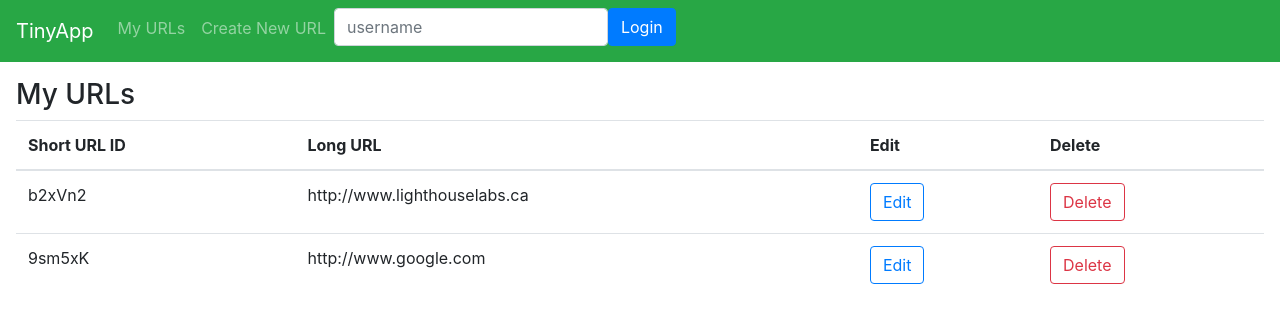
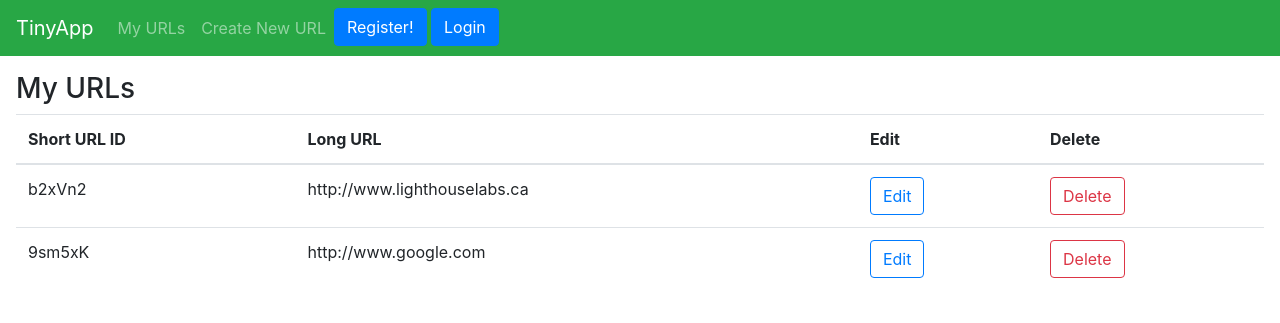
Before and after one commit to mbahenryemeka/tinyapp, a Node server app: page /urls in a window 1280 px wide. Shown: the top 323 px of the page. Run offline with Node 20, Linux system fonts and the light colour scheme; some libraries are stand-ins or nearby versions.

Commit message:
add forms to get register page and login page then logout page when logged in

```diff
--- a/views/partials/_header.ejs
+++ b/views/partials/_header.ejs
@@ -18,23 +18,16 @@
         <a class="nav-item nav-link" href="/urls/new">Create New URL</a>
         <div class=" float-right" >
           <% if (!user) {%>
-          <form class="form-inline" action="/login" method="POST">
-            <div class="form-group mb-2">
-              <label class="d-none" for="username">Login</label>
-              <input
-                class="form-control"
-                type="text"
-                name="username"
-                id="username"
-                placeholder="username"
-                />
+            <form action="/register" method="GET" style="display: inline;">
+              <button type="submit" class="btn btn-primary">Register!</button>
+            </form>
+            <form action="/login" method="GET" style="display: inline;">
               <button type="submit" class="btn btn-primary">Login</button>
-            </div>
-          </form>
+            </form>
           <% } else {%>
             <span>Hello <%= user.email %></span>
             <form action="/logout" method="POST" style="display: inline;">
-              <button type="submit" class="btn btn-danger">Log Out</button>
+              <button type="submit" class="btn btn-primary">Log Out</button>
             </form>
           <% } %>
 
```
